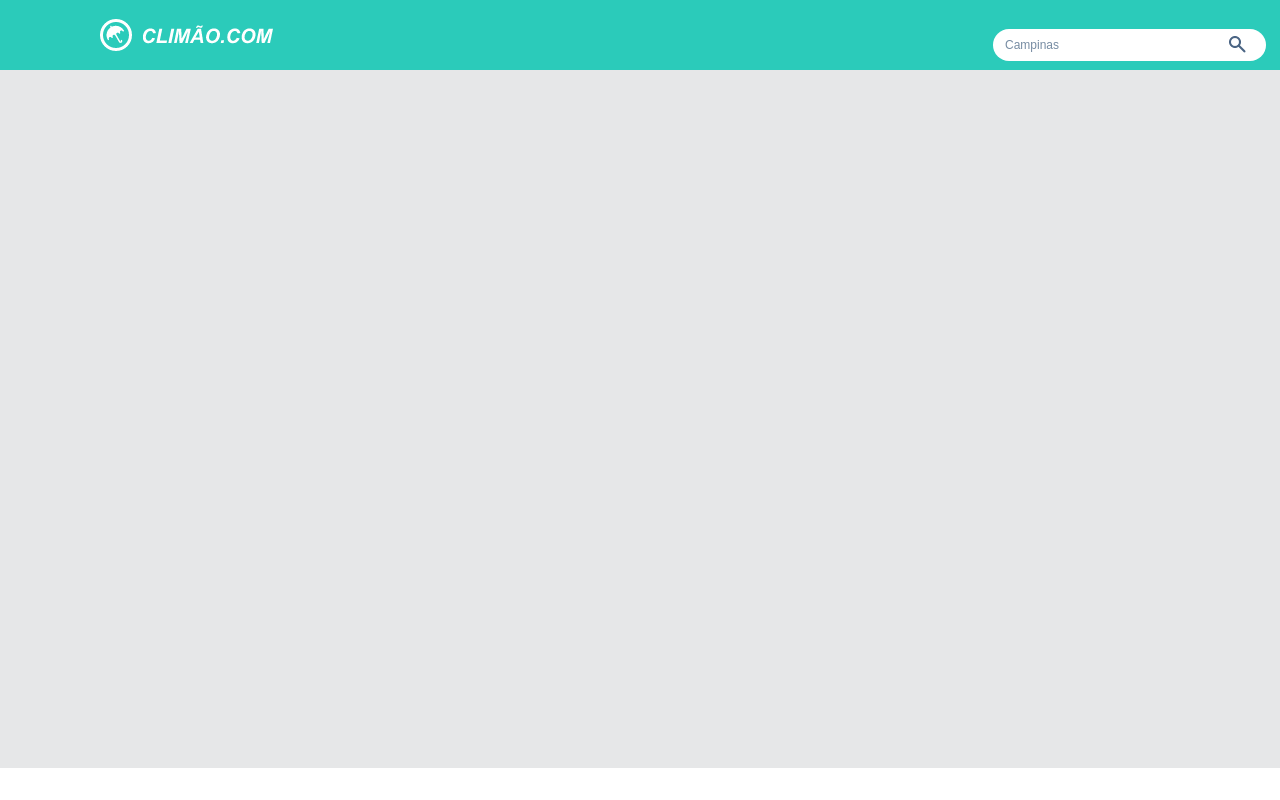
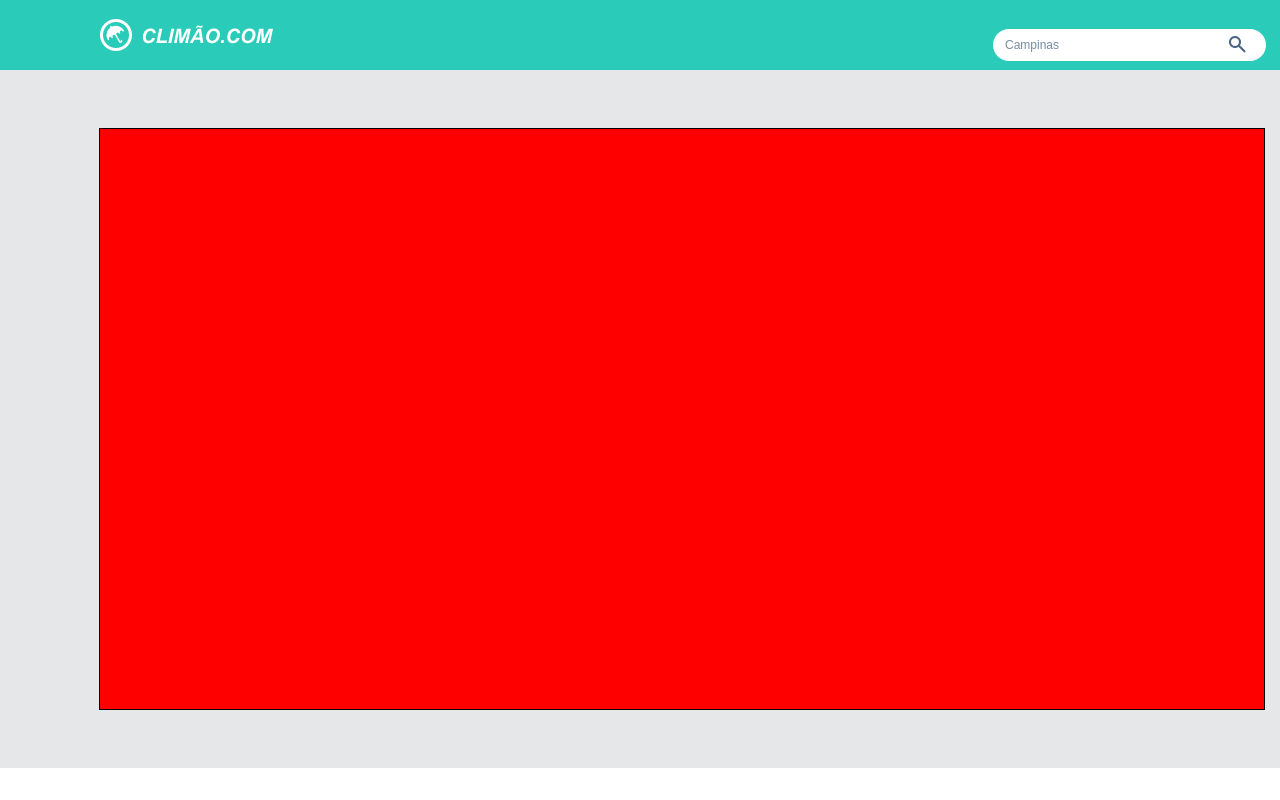
Before and after one commit to majunior07/climao1, a React (Create React App) app: page / in a window 1280 px wide. Shown: the top 800 px of the page. Built offline with nearby package versions, Linux system fonts and the light colour scheme.

Commit message:
Primeiro commit 05/06/23

```diff
--- a/src/pages/Home/index.module.css
+++ b/src/pages/Home/index.module.css
@@ -4,8 +4,11 @@
     width: 1366px;
     height: 768px;
     background: #e6e7e8;
-
     /* opacity: 0.08; */
+    display: flex;
+    align-items: center;
+    justify-content: start;
+    flex-direction: column;
 
 }
 
@@ -15,9 +18,17 @@
     margin-left: 100px;
     margin-top: 58px;
     margin-right: 102px;
+    background-color: red;
+    border: 1px solid black;
     display: flex;
-    align-items: center;
-    justify-content: center;
+    flex-wrap: wrap;
+    justify-content: start;
+    align-items: start;
+}
+
+
+@media screen and (max-width: ){
+    flex-direction: column;
 }
 
 .esquerda{
```
